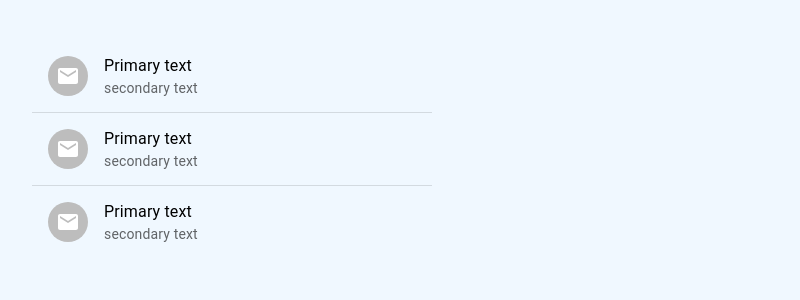
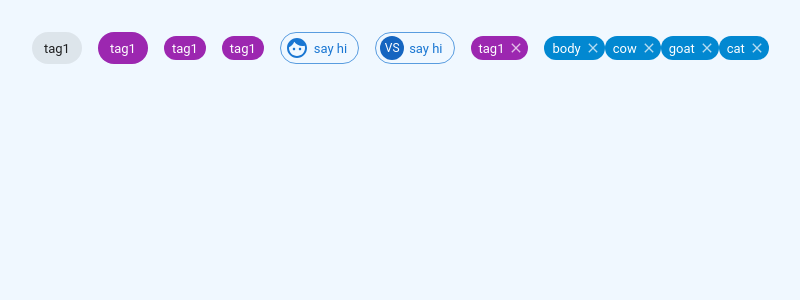
Before and after one commit to mentorvikash/react-mui-youtube, a React (Create React App) app: page / in a window 1280 px wide. Shown: the top 300 px of the page, without its empty margins (0-800 px from the left). Built offline with nearby package versions, Linux system fonts and the light colour scheme.

Commit message:
Mui chp lession

```diff
--- a/src/App.tsx
+++ b/src/App.tsx
@@ -1,6 +1,7 @@
 import React from "react";
 import "./App.css";
 import MuiList from "./components/D28List/MuIList";
+import MuiChip from "./components/D28Clip/MuiCliip";
 // import MuiBatch from "./components/D27Badge/MuiBadge";
 // import MuiBottomNavigatoin from "./components/D26BottomNavigatoin/MuiBottomNavigatoin";
 // import MuiAvatar from "./components/D25Avatar/MuiAvatar";
@@ -60,8 +61,9 @@ function App() {
       {/* <MuiAvatar /> */}
       {/* <MuiBottomNavigatoin /> */}
       {/* <MuiBatch /> */}
-      <MuiList />
-
+      {/* <MuiList /> */}
+      {/* <MuiList /> */}
+      <MuiChip />
     </div>
   );
 }
--- /dev/null
+++ b/src/components/D28Clip/MuiCliip.tsx
@@ -0,0 +1,57 @@
+import React, { useState } from "react";
+import { Stack, Chip, TextField, Avatar } from "@mui/material";
+import { Close, Face } from "@mui/icons-material";
+
+function MuiChip() {
+  const [array, setArray] = useState<string[]>(["body", "cow", "goat", "cat"]);
+
+  const handleDelete = (clipToDelete: string) => {
+    const newarray = array.filter((el) => el !== clipToDelete);
+    setArray(newarray);
+  };
+
+  return (
+    <Stack direction={"row"} spacing={2} alignItems={"center"}>
+      <Chip label="tag1"></Chip>
+      <Chip label="tag1" color="secondary"></Chip>
+      <Chip label="tag1" color="secondary" size="small"></Chip>
+      <Chip
+        label="tag1"
+        color="secondary"
+        size="small"
+        deleteIcon={<Close />}
+      ></Chip>
+      <Chip icon={<Face />} label="say hi" variant="outlined" color="primary" />
+      <Chip
+        avatar={<Avatar>VS</Avatar>}
+        label="say hi"
+        variant="outlined"
+        color="primary"
+      />
+
+      <Chip
+        label="tag1"
+        color="secondary"
+        size="small"
+        deleteIcon={<Close />}
+        onDelete={() => alert("clip request for delete")}
+        onClick={() => alert("Clip got clicked")}
+      ></Chip>
+      <Stack direction={"row"}>
+        {array.map((chip, index) => (
+          <Chip
+            key={index}
+            color="info"
+            label={chip}
+            size="small"
+            deleteIcon={<Close />}
+            onDelete={() => handleDelete(chip)}
+            onClick={() => alert("I got clicked")}
+          />
+        ))}
+      </Stack>
+    </Stack>
+  );
+}
+
+export default MuiChip;
```
